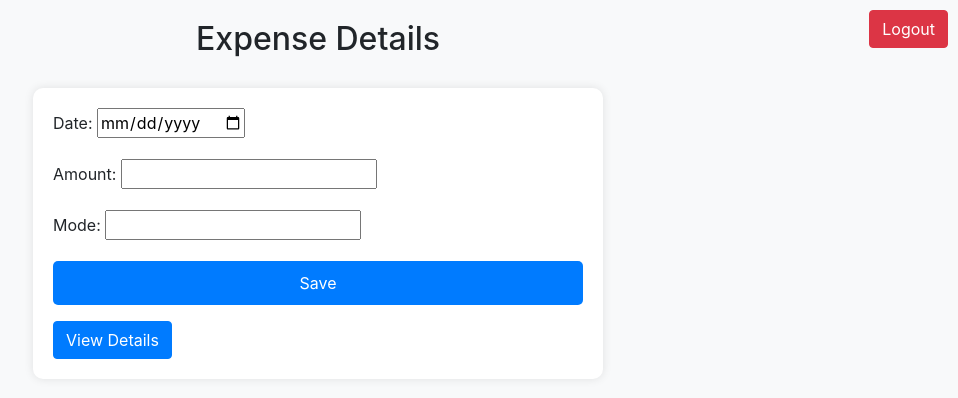
After one commit to Preethamgowdadg/expenseapp, a Django app: template myapp/templates/details.html in a window 1280 px wide. The commit adds this page. Shown: the top 398 px of the page, without its empty margins (322-1280 px from the left). Run offline with Django 3.2, Linux system fonts and the light colour scheme; the template is opened without the code that fills it, so the values that code supplies are empty, except form fields; tables that the repository leaves empty hold one stand-in row (values such as "Sample post"); form fields are guessed from the names that the template uses; some libraries are stand-ins or nearby versions.

Commit message:
view details

```diff
--- a/myapp/models.py
+++ b/myapp/models.py
@@ -25,3 +25,8 @@ class CustomUserManager(BaseUserManager):
         extra_fields.setdefault('is_staff', True)
         extra_fields.setdefault('is_superuser', True)
         return self.create_user(email, password, **extra_fields)
+
+class Expense(models.Model):
+    date = models.DateField()
+    amount = models.DecimalField(max_digits=10, decimal_places=2)
+    mode = models.CharField(max_length=255)
--- /dev/null
+++ b/myapp/templates/details.html
@@ -0,0 +1,72 @@
+<!-- templates/details.html -->
+<!DOCTYPE html>
+<html lang="en">
+<head>
+    <meta charset="UTF-8">
+    <meta name="viewport" content="width=device-width, initial-scale=1.0">
+    <title>Expense Details</title>
+    <!-- Include Bootstrap CSS (you might need to adjust the path or use a CDN) -->
+    <link rel="stylesheet" href="https://stackpath.bootstrapcdn.com/bootstrap/4.5.2/css/bootstrap.min.css">
+    <style>
+        body {
+            background-color: #f8f9fa;
+            padding: 20px;
+        }
+        .container {
+            max-width: 600px;
+            margin: auto;
+        }
+        h2 {
+            text-align: center;
+            margin-bottom: 30px;
+        }
+        form {
+            background-color: #fff;
+            padding: 20px;
+            border-radius: 10px;
+            box-shadow: 0 0 10px rgba(0, 0, 0, 0.1);
+        }
+        button {
+            width: 100%;
+            padding: 10px;
+            background-color: #007bff;
+            color: #fff;
+            border: none;
+            border-radius: 5px;
+            cursor: pointer;
+        }
+        .logout-btn {
+            position: absolute;
+            top: 10px;
+            right: 10px;
+        }
+    </style>
+</head>
+<body>
+    <div class="container">
+        <a href="{% url 'logout' %}" class="btn btn-danger logout-btn">Logout</a>
+        <h2>Expense Details</h2>
+        <form method="post" action="{% url 'details' %}">
+            {% csrf_token %}
+            <div class="form-group">
+                <label for="{{ form.date.id_for_label }}">Date:</label>
+                {{ form.date }}
+            </div>
+            <div class="form-group">
+                <label for="{{ form.amount.id_for_label }}">Amount:</label>
+                {{ form.amount }}
+            </div>
+            <div class="form-group">
+                <label for="{{ form.mode.id_for_label }}">Mode:</label>
+                {{ form.mode }}
+            </div>
+            <button type="submit">Save</button>
+            <a href="{% url 'view_details' %}" class="btn btn-primary mt-3">View Details</a>
+        </form>
+    </div>
+    <!-- Include Bootstrap JS (you might need to adjust the path or use a CDN) -->
+    <script src="https://code.jquery.com/jquery-3.5.1.slim.min.js"></script>
+    <script src="https://cdn.jsdelivr.net/npm/@popperjs/core@2.9.2/dist/umd/popper.min.js"></script>
+    <script src="https://stackpath.bootstrapcdn.com/bootstrap/4.5.2/js/bootstrap.min.js"></script>
+</body>
+</html>
--- a/myapp/templates/register.html
+++ b/myapp/templates/register.html
@@ -1,5 +1,5 @@
 <!-- accounts/templates/accounts/register.html -->
-{% extends 'base.html' %}
+<!-- {% extends 'base.html' %} -->
 
 {% block content %}
   <h2>Register</h2>
```
Also changed, not shown: myapp/forms.py (+7 -1 lines), myapp/templates/view_details.html (added, +49 -0 lines), myapp/urls.py (+5 -3 lines), myapp/views.py (+27 -3 lines), myapp/migrations/0002_expense.py (added). Lines whose indentation alone changed are shown as unchanged.
